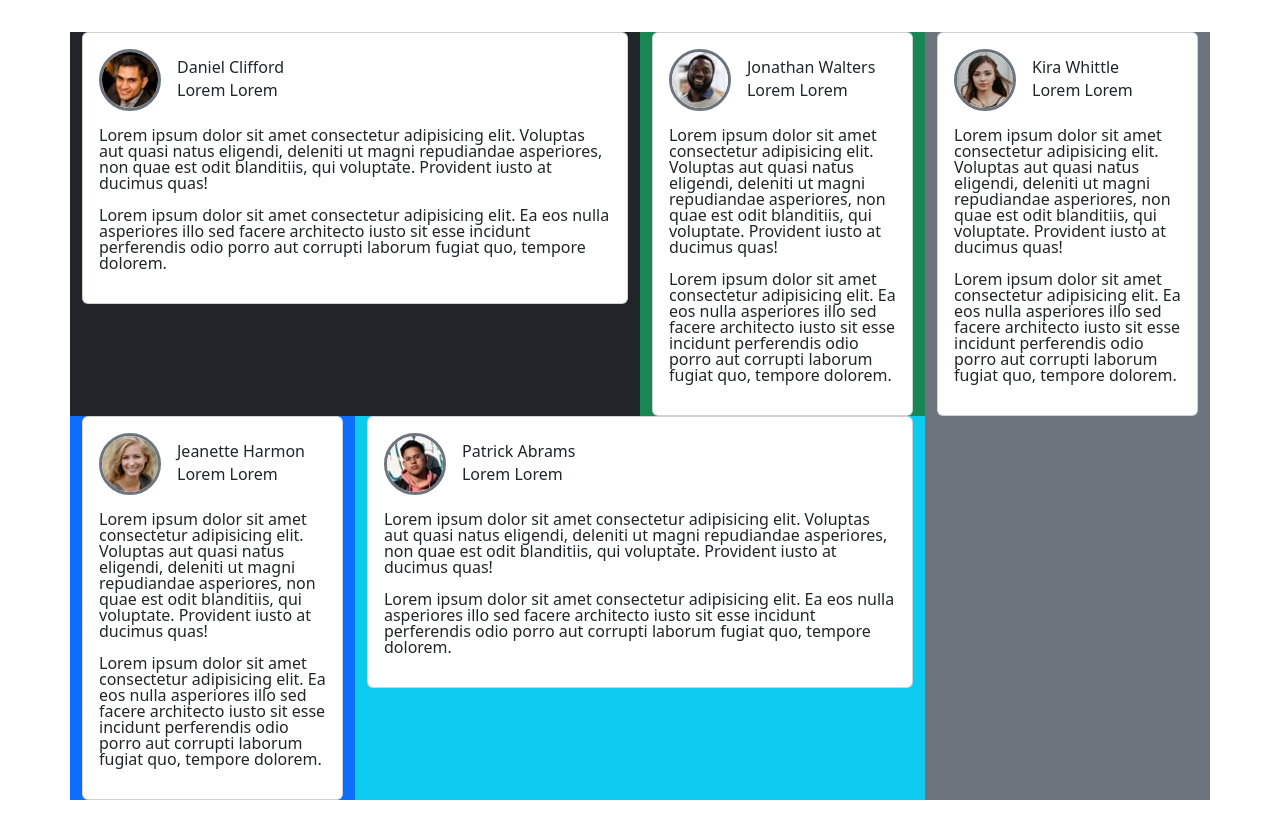
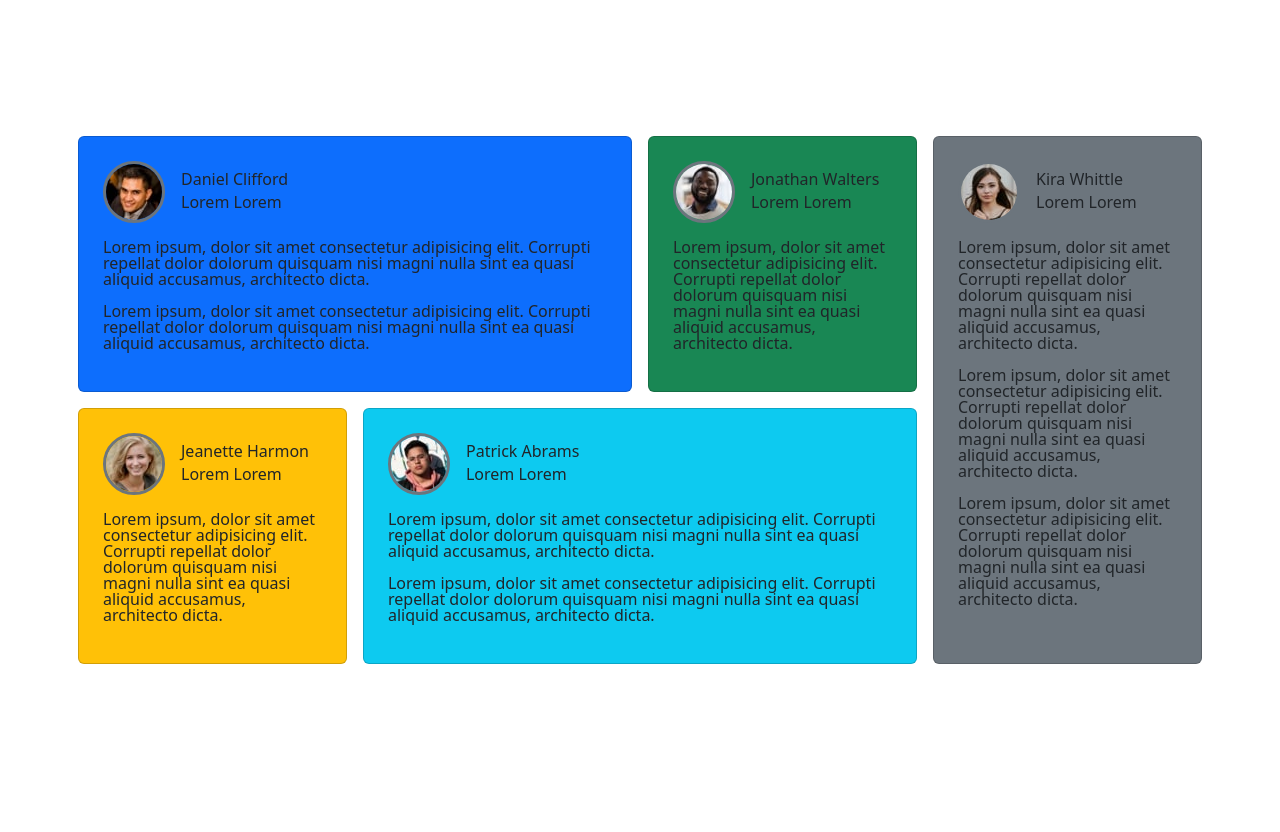
Before and after one commit to DariHernandez/grid-testimonial-cards, a React (Vite) app: page / in a window 1280 px wide. After the commit the page ends 800 px from the top, so only its background shows below. Built offline with nearby package versions, Linux system fonts and the light colour scheme.

Commit message:
custom cards 2

```diff
--- a/src/App.jsx
+++ b/src/App.jsx
@@ -6,32 +6,63 @@ import Card from './components/Card'
 function App() {
     const [count, setCount] = useState(0)
 
+    // Sample text
+    const text =
+        'Lorem ipsum, dolor sit amet consectetur adipisicing elit. Corrupti repellat dolor dolorum quisquam nisi magni nulla sint ea quasi aliquid accusamus, architecto dicta.'
+
     return (
         <main className='container w-100'>
             <div className='row'>
-                <div className='col-12 col-lg-9 bg-primary'>
+                {/* Remove bg-color in wrapper */}
+                <div className='col-12 col-lg-9'>
                     <div className='row'>
-                        <div className='col-12 col-lg-8 bg-dark'>
-                            {/* Card component */}
-                            <Card image="daniel" name="daniel clifford" />
+                        {/* Custom padding in rows */}
+                        <div className='col-12 col-lg-8 p-2'>
+                            {/* Submit bgcolor class and custom text to cards  */}
+                            <Card
+                                image='daniel'
+                                name='daniel clifford'
+                                bgcolor='bg-primary'
+                                texts={[text, text]}
+                            />
                         </div>
 
-                        <div className='col-12 col-lg-4 bg-success'>
-                            <Card image="jonathan" name="jonathan walters" />
+                        <div className='col-12 col-lg-4 p-2'>
+                            <Card
+                                image='jonathan'
+                                name='jonathan walters'
+                                bgcolor='bg-success'
+                                texts={[text]}
+                            />
                         </div>
 
-                        <div className='col-12 col-lg-4 bg-warningt'>
-                            <Card image="jeanette" name="jeanette harmon" />
+                        <div className='col-12 col-lg-4 p-2'>
+                            <Card
+                                image='jeanette'
+                                name='jeanette harmon'
+                                bgcolor='bg-warning'
+                                texts={[text]}
+                            />
                         </div>
 
-                        <div className='col-12 col-lg-8 bg-info'>
-                            <Card image="patrick" name="patrick abrams" />
+                        <div className='col-12 col-lg-8 p-2'>
+                            <Card
+                                image='patrick'
+                                name='patrick abrams'
+                                bgcolor='bg-info'
+                                texts={[text, text]}
+                            />
                         </div>
                     </div>
                 </div>
 
-                <div className='col-12 col-lg-3 bg-secondary'>
-                    <Card image="kira" name="kira whittle" />
+                <div className='col-12 col-lg-3 p-2'>
+                    <Card
+                        image='kira'
+                        name='kira whittle'
+                        bgcolor='bg-secondary'
+                        texts={[text, text, text]}
+                    />
                 </div>
             </div>
         </main>
--- a/src/components/Card.jsx
+++ b/src/components/Card.jsx
@@ -1,45 +1,43 @@
 import PropTypes from 'prop-types'
 
-function Card({ image, name }) {
+function Card({ image, name, bgcolor, texts }) {
     return (
-        <article className='card text-start p-0'>
+        // Add bgcolor class to card
+        <article className={`card text-start p-2 h-100 ${bgcolor}`}>
             <div className='card-body'>
                 <div className='d-flex align-items-center mb-3'>
                     <img
-                        // props image
                         src={`imgs/image-${image}.jpg`}
                         alt=''
                         className='border border-secondary border-3 rounded-circle w-1'
                     />
 
                     <div className='ps-3'>
-                        { /* props name  */}
                         <h2 className='m-0 h6 text-capitalize'>{name}</h2>
                         <p className='m-0'>Lorem Lorem</p>
                     </div>
                 </div>
 
-                <p className='fs-6 lh-1'>
-                    Lorem ipsum dolor sit amet consectetur adipisicing elit.
-                    Voluptas aut quasi natus eligendi, deleniti ut magni
-                    repudiandae asperiores, non quae est odit blanditiis, qui
-                    voluptate. Provident iusto at ducimus quas!
-                </p>
-                <p className='fs-6 lh-1'>
-                    Lorem ipsum dolor sit amet consectetur adipisicing elit. Ea
-                    eos nulla asperiores illo sed facere architecto iusto sit
-                    esse incidunt perferendis odio porro aut corrupti laborum
-                    fugiat quo, tempore dolorem.
-                </p>
+                {/* Loop for each text element */}
+                {texts.map((text, text_id) => (
+                    // Generate paragraphs
+                    <p
+                        className='fs-6 lh-1'
+                        key={text_id}
+                    >
+                        {text}
+                    </p>
+                ))}
             </div>
         </article>
     )
 }
 
-// Props datatype
 Card.propTypes = {
     image: PropTypes.string.isRequired,
     name: PropTypes.string.isRequired,
+    bgcolor: PropTypes.string.isRequired,
+    texts: PropTypes.arrayOf(PropTypes.string).isRequired,
 }
 
 export default Card
```
